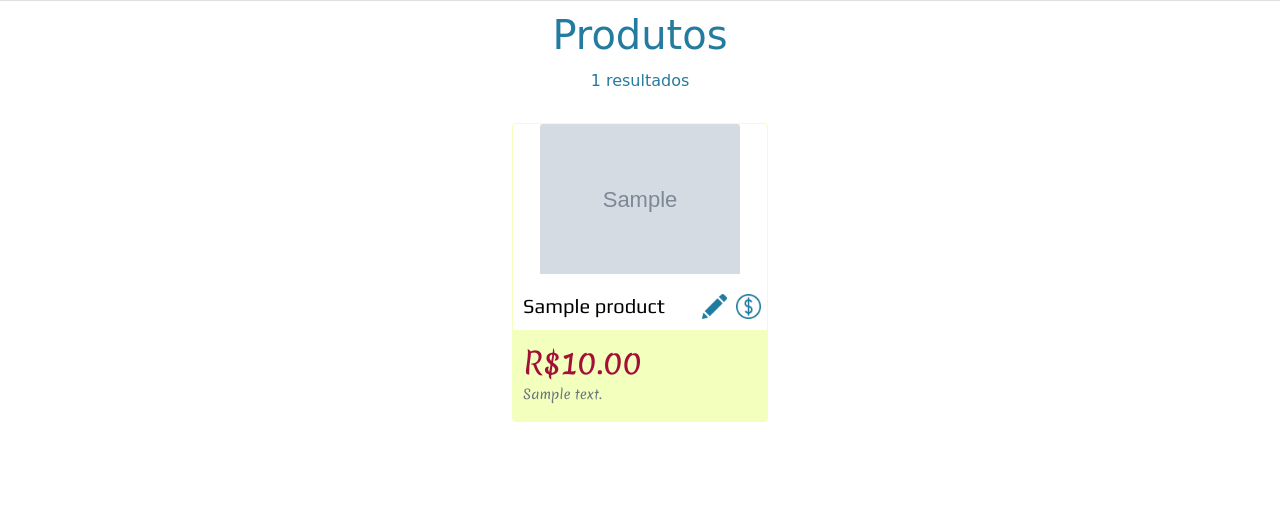
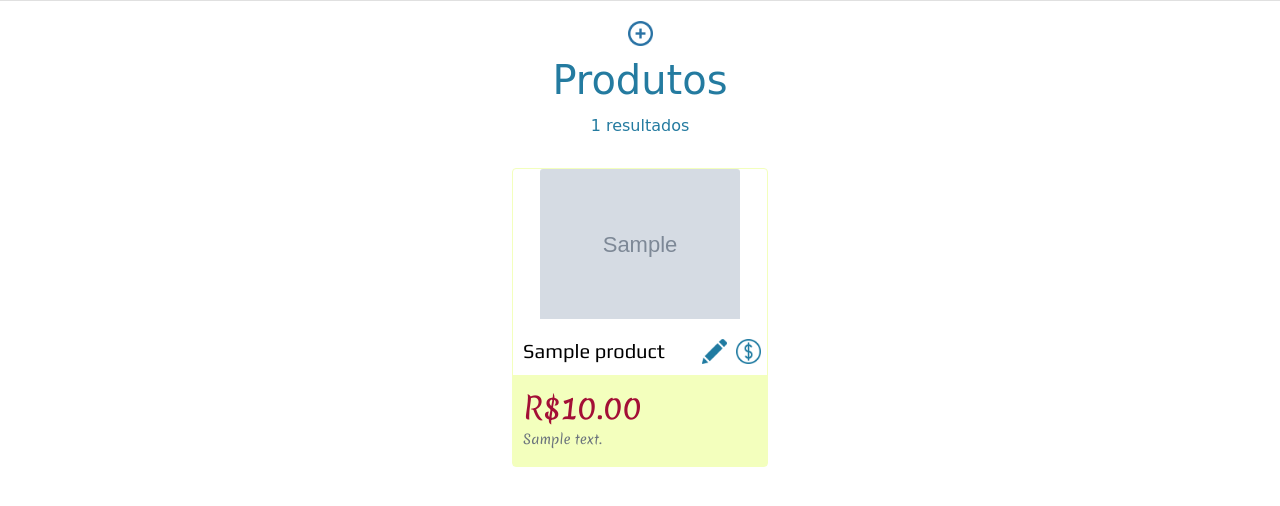
Before and after one commit to EconomizAqui/EconomizAqui, a Django app: page /products/ in a window 1280 px wide. Shown: the part 87-593 px from the top of the page. Run offline with Django 3.2, Linux system fonts and the light colour scheme; tables that the repository leaves empty hold one stand-in row (values such as "Sample post"); grey boxes marked "Sample" are stand-in pictures; some libraries are stand-ins or nearby versions; some web fonts are replaced.

Commit message:
Adding link to create new product

```diff
--- a/products/templates/products.html
+++ b/products/templates/products.html
@@ -1,6 +1,11 @@
 {% extends 'base.html' %} {% block body %}
 <!-- <div class="row"> -->
 <!-- <div class="col-3 col-line"> -->
+<div class="row">
+  <a class="product-title" href="{% url 'createProduct' %}">
+    <img class="product-title card-icon-top" src="/static/new_product.png"/>
+  </a>
+</div>
 <div class="row">
   <h1 class="product-title">Produtos</h1>
 </div>
```
Also changed, not shown: products/static/new_product.png (added).
